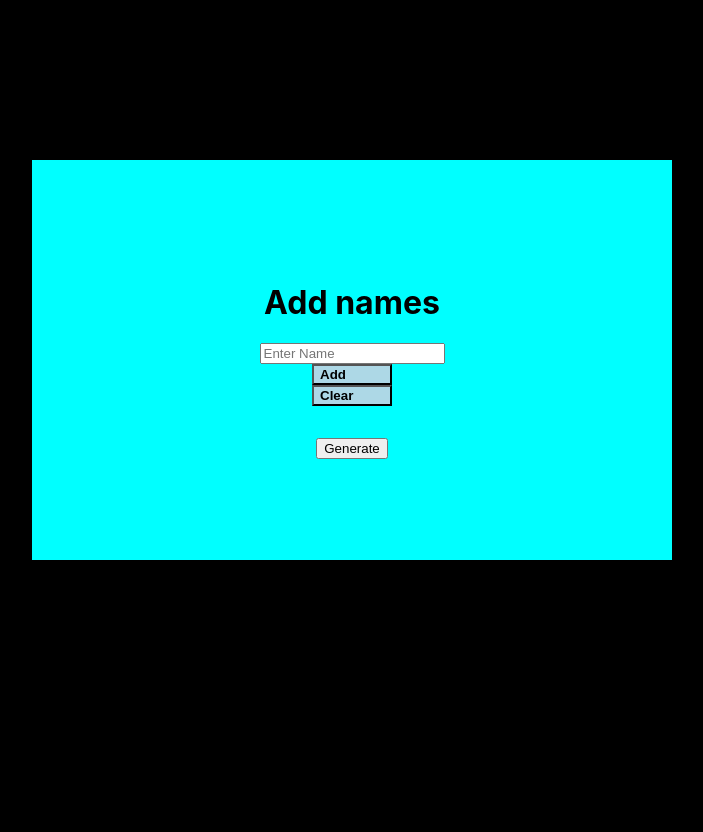
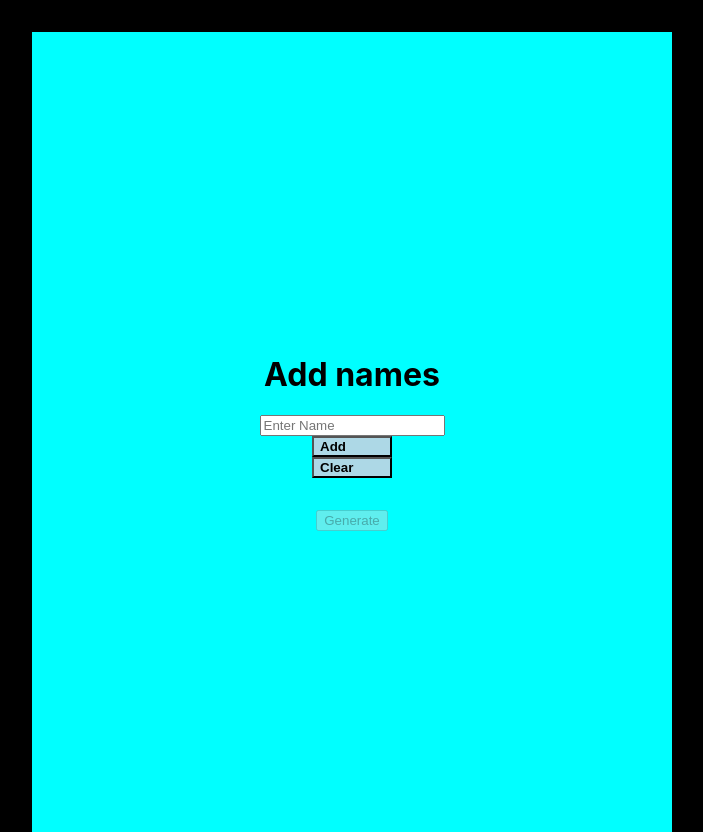
Before and after one commit to lucasgreulich/team_generator, a React (Create React App) app: page / in a window 1280 px wide. Shown: the whole page, without its empty margins (288-991 px from the left). Before the commit the page ends 800 px from the top, so only its background shows below. Built offline with nearby package versions, Linux system fonts and the light colour scheme.

Commit message:
minor changes to randomization to add odd player

```diff
--- a/src/App.css
+++ b/src/App.css
@@ -8,9 +8,9 @@
   flex-direction: column;
   align-items: center;
   justify-content: center;
-  margin-top: 10rem;
+  margin-top: 2rem;
   background-color: aqua;
-  height: 25rem;
+  height: 50rem;
   width: 50%;
   margin-right: 25%;
   float: right;
--- a/src/App.js
+++ b/src/App.js
@@ -59,7 +59,7 @@ export default function App() {
     }
     //if odd one out add to last line
     if(shuffledNames.length === 1){
-      newTeams.push([shuffledNames[0]]);
+      newTeams[newTeams.length - 1].push(shuffledNames[0]);
     }
 
     setTeams(newTeams);
@@ -102,7 +102,7 @@ export default function App() {
 
         <button
         onClick={handleRandomizeTeams}
-        //disabled={setSelectedNames.length < 2}
+        disabled={selectedNames.length < 2}
         >
         Generate</button>
 
```
